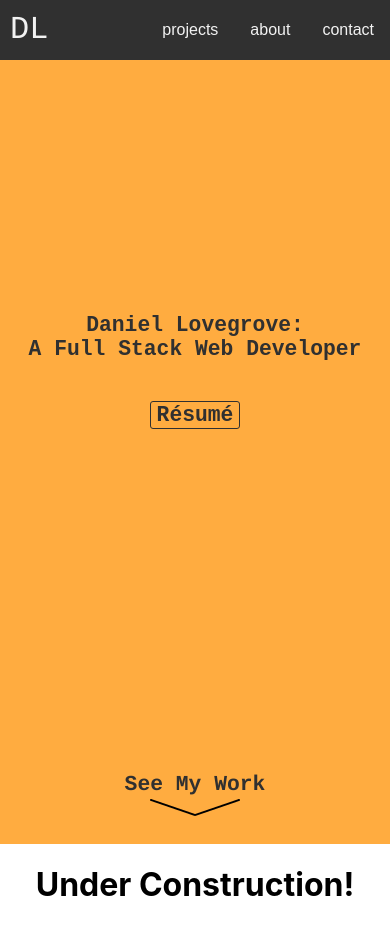
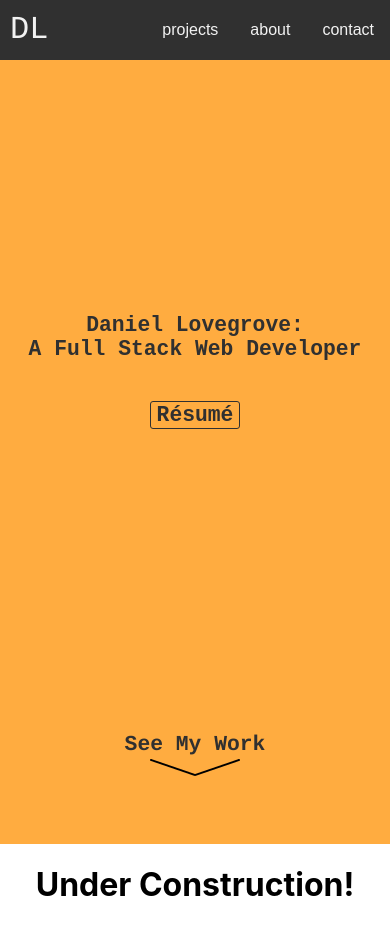
Before and after one commit to danloveg/portfolio, a React (Create React App) app: page / in a window 390 px wide. Shown: the top 934 px of the page. Built offline with nearby package versions, Linux system fonts and the light colour scheme.

Commit message:
Fix button half-hidden on mobile device

```diff
--- a/src/landing-page/LandingPage.css
+++ b/src/landing-page/LandingPage.css
@@ -53,7 +53,7 @@
     position: absolute;
     left: 50%;
     margin-left: -100px;
-    bottom: 0;
+    bottom: 5%;
     margin-bottom: 1em;
 }
 
```
